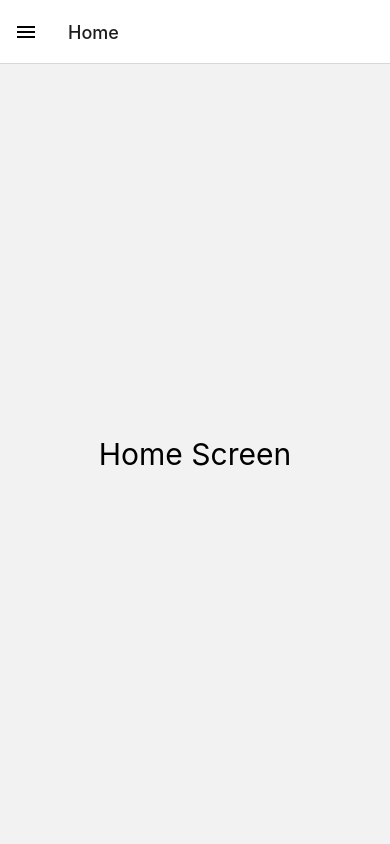
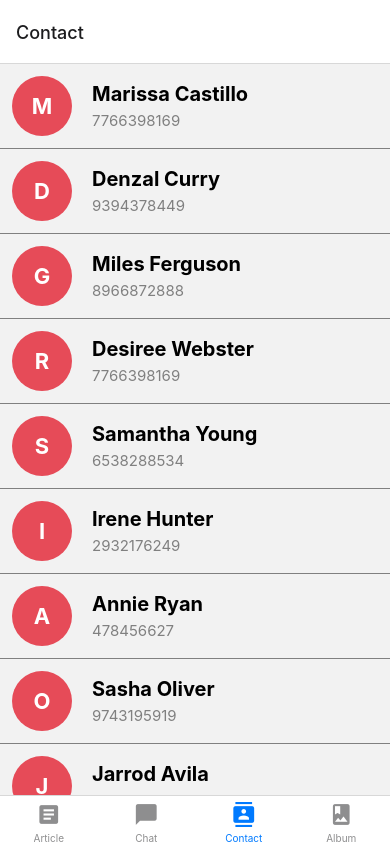
Before and after one commit to TechWithMuskan/MyFirstApp, a React Native app: screen /Contact in a window 390 px wide. Before the commit this address had no page. Built offline with nearby package versions, Linux system fonts and the light colour scheme.

Commit message:
feat(bottom): tab navigation

```diff
--- a/package.json
+++ b/package.json
@@ -10,6 +10,7 @@
     "lint": "eslint ."
   },
   "dependencies": {
+    "@react-navigation/bottom-tabs": "^6.0.7",
     "@react-navigation/drawer": "^6.1.4",
     "@react-navigation/native": "^6.0.2",
     "@react-navigation/native-stack": "^6.1.0",
@@ -18,7 +19,8 @@
     "react-native-gesture-handler": "^1.10.3",
     "react-native-reanimated": "^2.2.2",
     "react-native-safe-area-context": "^3.3.0",
-    "react-native-screens": "^3.5.0"
+    "react-native-screens": "^3.5.0",
+    "react-native-vector-icons": "^8.1.0"
   },
   "devDependencies": {
     "@babel/core": "^7.13.15",
--- a/src/App.js
+++ b/src/App.js
@@ -1,9 +1,9 @@
 import React from 'react';
-import Sidebar from './screens/drawer/Sidebar';
+import Tabbar from './screens/bottomBar/Tabbar';
 
 const App = () => {
 	return (
-		<Sidebar />
+		<Tabbar />
 	)
 }
 
--- /dev/null
+++ b/src/screens/bottomBar/Album.js
@@ -0,0 +1,63 @@
+import React from 'react'
+import { View, FlatList, StyleSheet, Image } from 'react-native'
+
+const data = [
+    {
+        key: '1',
+        name: '420',
+        name1: '481',
+    },
+    {
+        key: '2',
+        name: '421',
+        name1: '431',
+    },
+    {
+        key: '3',
+        name: '423',
+        name1: '464',
+    },
+    {
+        key: '4',
+        name: '426',
+        name1: '433',
+    },
+    {
+        key: '5',
+        name: '429',
+        name1: '620',
+    }
+]
+
+const Album = () => {
+
+    const renderItem = ({ item }) => {
+        return (
+            <View style={styles.listContainer}>
+                <Image style={styles.profile} source={{ uri: `https://placeimg.com/640/${item.name}/people` }} />
+                <Image style={styles.profile} source={{ uri: `https://placeimg.com/640/${item.name1}/people` }} />
+            </View>
+        );
+    };
+
+    return (
+        <FlatList
+            data={data}
+            renderItem={renderItem}
+            keyExtractor={data.key}
+            showsVerticalScrollIndicator={true}
+        />
+    )
+}
+
+const styles = StyleSheet.create({
+    listContainer: {
+        flexDirection: 'row',
+    },
+    profile: {
+        height: 200,
+        width: '50%',
+    }
+})
+
+export default Album;
--- /dev/null
+++ b/src/screens/bottomBar/Article.js
@@ -0,0 +1,66 @@
+import React from 'react'
+import { View, Text, StyleSheet, Image } from 'react-native'
+
+const Article = () => {
+    return (
+        <View style={styles.container}>
+            <View style={styles.subContainer}>
+                <Image style={styles.profile} source={{ uri: 'https://placeimg.com/640/420/people' }} />
+                <View>
+                    <Text style={styles.author}>Muskan Jain</Text>
+                    <Text style={styles.date}>03/10/2021</Text>
+                </View>
+            </View>
+            <Text style={styles.title}>Lorem Ipsum</Text>
+            <Text style={styles.textStyle}>Lorem ipsum dolor sit amet, consectetur adipiscing elit. Morbi accumsan lectus orci, non egestas metus pharetra at. Aenean felis mauris, tristique non ex pretium, tincidunt dapibus orci. Sed mattis ante magna, vitae ultricies purus porttitor in. Pellentesque interdum, nunc quis vulputate fringilla, est augue efficitur lectus, et mattis diam lorem vel diam. </Text>
+            <Image style={styles.imageStyle} source={{ uri: 'https://placeimg.com/640/481/nature' }} />
+        </View>
+    )
+}
+
+const styles = StyleSheet.create({
+    container: {
+        flex: 1,
+        padding: 12
+    },
+    subContainer: {
+        flexDirection: 'row',
+        alignItems: 'center'
+    },
+    textStyle: {
+        fontSize: 18,
+        color: '#4e4c4e',
+        lineHeight: 27,
+        marginTop: 20,
+        fontWeight: 'bold'
+    },
+    imageStyle: {
+        height: 200,
+        marginTop: 30
+    },
+    profile: {
+        height: 60,
+        width: 60,
+        borderRadius: 60
+    },
+    author: {
+        fontSize: 20,
+        color: 'black',
+        marginLeft: 20,
+        fontWeight: 'bold'
+    },
+    date: {
+        fontSize: 15,
+        color: 'gray',
+        marginLeft: 20,
+        marginTop: 5
+    },
+    title: {
+        fontSize: 42,
+        color: 'black',
+        marginTop: 30,
+        fontWeight: 'bold'
+    }
+})
+
+export default Article
--- /dev/null
+++ b/src/screens/bottomBar/Chat.js
@@ -0,0 +1,81 @@
+import React from 'react'
+import { View, Text, StyleSheet, Image } from 'react-native'
+
+const Chat = () => {
+    return (
+        <View style={styles.container}>
+            <View style={styles.rightContainer}>
+                <Text style={styles.user}>make me a sandwich</Text>
+                <Image style={styles.profile} source={{ uri: 'https://placeimg.com/640/420/people' }} />
+            </View>
+            <View style={styles.leftContainer}>
+                <Image style={styles.profile} source={{ uri: 'https://placeimg.com/640/420/tech' }} />
+                <Text style={styles.author}>what? make it yourself</Text>
+            </View>
+            <View style={styles.rightContainer}>
+                <Text style={styles.user}>sudo make me a sandwich</Text>
+                <Image style={styles.profile} source={{ uri: 'https://placeimg.com/640/420/people' }} />
+            </View>
+            <View style={styles.leftContainer}>
+                <Image style={styles.profile} source={{ uri: 'https://placeimg.com/640/420/tech' }} />
+                <Text style={styles.author}>okay</Text>
+            </View>
+            <Text style={styles.inputbox}>Write a message</Text>
+        </View>
+    )
+}
+
+const styles = StyleSheet.create({
+    container: {
+        flex: 1,
+        justifyContent: 'flex-end'
+    },
+    inputbox: {
+        fontSize: 18,
+        backgroundColor: 'white',
+        color: 'grey',
+        padding: 20,
+        marginTop: 10
+    },
+    leftContainer: {
+        flexDirection: 'row',
+        alignItems: 'center',
+        margin: 10
+    },
+    rightContainer: {
+        flexDirection: 'row',
+        alignItems: 'center',
+        justifyContent: 'flex-end',
+        margin: 10
+    },
+    profile: {
+        height: 50,
+        width: 50,
+        borderRadius: 50
+    },
+    author: {
+        fontSize: 18,
+        color: '#4e4c4e',
+        marginLeft: 10,
+        backgroundColor: 'white',
+        paddingVertical: 15,
+        paddingHorizontal: 20,
+        borderTopLeftRadius: 30,
+        borderTopRightRadius: 30,
+        borderBottomRightRadius: 30,
+        fontWeight: 'bold'
+    },
+    user: {
+        fontSize: 18,
+        color: 'white',
+        marginRight: 10,
+        backgroundColor: '#0a6cf9',
+        paddingVertical: 15,
+        paddingHorizontal: 20,
+        borderTopLeftRadius: 30,
+        borderTopRightRadius: 30,
+        borderBottomRightRadius: 30
+    },
+})
+
+export default Chat
--- /dev/null
+++ b/src/screens/bottomBar/Contact.js
@@ -0,0 +1,112 @@
+import React from 'react'
+import { View, Text, FlatList, StyleSheet } from 'react-native'
+
+const data = [
+    {
+        key: 'M',
+        name: 'Marissa Castillo',
+        contact: '7766398169',
+    },
+    {
+        key: 'D',
+        name: 'Denzal Curry',
+        contact: '9394378449',
+    },
+    {
+        key: 'G',
+        name: 'Miles Ferguson',
+        contact: '8966872888',
+    },
+    {
+        key: 'R',
+        name: 'Desiree Webster',
+        contact: '7766398169',
+    },
+    {
+        key: 'S',
+        name: 'Samantha Young',
+        contact: '6538288534',
+    },
+    {
+        key: 'I',
+        name: 'Irene Hunter',
+        contact: '2932176249',
+    },
+    {
+        key: 'A',
+        name: 'Annie Ryan',
+        contact: '478456627',
+    },
+    {
+        key: 'O',
+        name: 'Sasha Oliver',
+        contact: '9743195919',
+    },
+    {
+        key: 'J',
+        name: 'Jarrod Avila',
+        contact: '8338313806',
+    }
+]
+
+const Contact = () => {
+
+    const renderItem = ({ item }) => {
+        return (
+            <View style={styles.listContainer} >
+                <View style={styles.keyContainer}>
+                    <Text style={styles.itemKey}>{item.key}</Text>
+                </View>
+                <View>
+                    <Text style={styles.itemName}>{item.name}</Text>
+                    <Text style={styles.contact}>{item.contact}</Text>
+                </View>
+            </View>
+        );
+    };
+
+    return (
+        <FlatList
+            data={data}
+            renderItem={renderItem}
+            keyExtractor={data.key}
+            showsVerticalScrollIndicator={true}
+        />
+    )
+}
+
+const styles = StyleSheet.create({
+    listContainer: {
+        flexDirection: 'row',
+        padding: 12,
+        alignItems: 'center',
+        borderBottomWidth: .2,
+        borderBottomColor: 'grey'
+    },
+    keyContainer: {
+        backgroundColor: '#e64b58',
+        borderRadius: 60,
+        height: 60,
+        width: 60,
+        justifyContent: 'center',
+        alignItems: 'center',
+        marginRight: 20
+    },
+    itemKey: {
+        color: 'white',
+        fontWeight: 'bold',
+        fontSize: 22
+    },
+    itemName: {
+        fontSize: 20,
+        color: 'black',
+        fontWeight: 'bold'
+    },
+    contact: {
+        fontSize: 15,
+        color: 'gray',
+        marginTop: 5
+    },
+})
+
+export default Contact
--- /dev/null
+++ b/src/screens/bottomBar/Tabbar.js
@@ -0,0 +1,43 @@
+import React from 'react'
+import { View, Text } from 'react-native'
+import { NavigationContainer } from '@react-navigation/native';
+import { createBottomTabNavigator } from '@react-navigation/bottom-tabs';
+import Article from './Article';
+import Chat from './Chat';
+import Contact from './Contact';
+import Album from './Album';
+import Icon from 'react-native-vector-icons/MaterialIcons';
+
+const Tab = createBottomTabNavigator();
+
+const Tabbar = () => {
+    return (
+        <NavigationContainer>
+            <Tab.Navigator
+                screenOptions={({ route }) => ({
+                    tabBarIcon: ({ color }) => {
+                        let iconName;
+
+                        if (route.name == 'Article') {
+                            iconName = 'article'
+                        } else if (route.name == 'Chat') {
+                            iconName = 'chat-bubble'
+                        } else if (route.name == 'Contact') {
+                            iconName = 'contacts'
+                        } else {
+                            iconName = 'photo-album'
+                        }
+
+                        return <Icon name={iconName} size={25} color={color} />
+                    }
+                })}>
+                <Tab.Screen name="Article" component={Article} />
+                <Tab.Screen name="Chat" component={Chat} />
+                <Tab.Screen name="Contact" component={Contact} />
+                <Tab.Screen name="Album" component={Album} />
+            </Tab.Navigator>
+        </NavigationContainer>
+    )
+}
+
+export default Tabbar;
```
Also changed, not shown: 23 other files (tests, documents, lock files or other folders).
